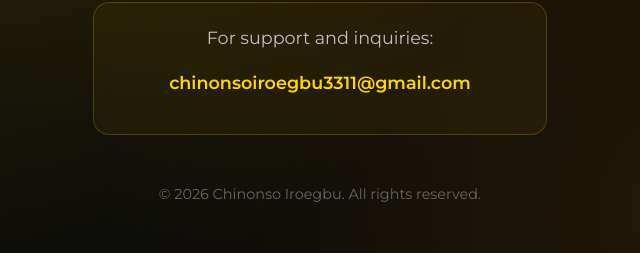
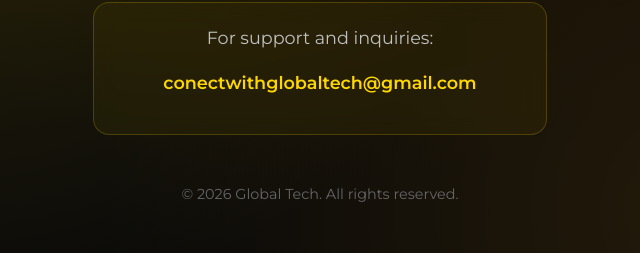
Before and after one commit to Blaze-gits/Blaze-gits.github.io, a plain HTML site: page index.html in a window 1280 px wide. Shown: the part 430-683 px from the top of the page, 320-960 px from the left. Drawn offline with Linux system fonts and the light colour scheme.

Commit message:
Update index.html

```diff
--- a/index.html
+++ b/index.html
@@ -4,7 +4,7 @@
   <meta charset="UTF-8">
   <meta name="viewport" content="width=device-width, initial-scale=1.0">
   <title>Blaze-gits - VK Bitcoin</title>
-  <meta name="description" content="Official developer site for Blaze-gits apps by Chinonso Iroegbu.">
+  <meta name="description" content="Official developer site for Blaze-gits apps by Global Tech.">
   <style>
     @import url('https://fonts.googleapis.com/css2?family=Montserrat:wght@400;600;700&display=swap');
 
@@ -144,11 +144,11 @@
 
     <div class="contact">
       <p>For support and inquiries:</p>
-      <p><a href="mailto:chinonsoiroegbu3311@gmail.com">chinonsoiroegbu3311@gmail.com</a></p>
+      <p><a href="mailto:conectwithglobaltech@gmail.com">conectwithglobaltech@gmail.com</a></p>
     </div>
 
     <div class="footer">
-      © 2026 Chinonso Iroegbu. All rights reserved.
+      © 2026 Global Tech. All rights reserved.
     </div>
   </div>
 </body>
```
